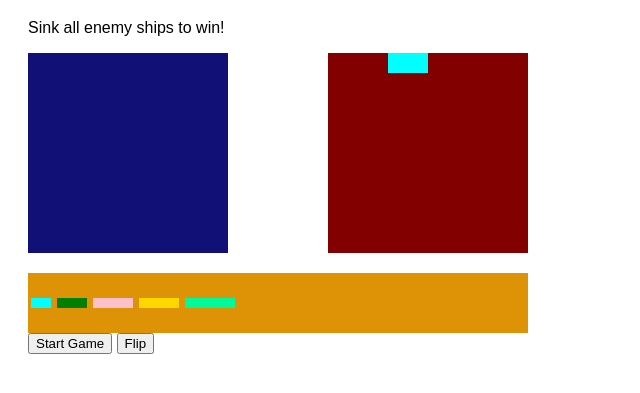
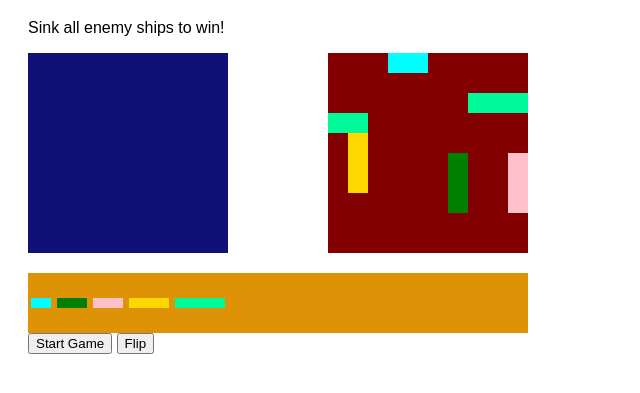
Before and after one commit to josephngjr07/battleship-js, a plain HTML site: page index.html in a window 1280 px wide. Shown: the part 89-482 px from the top of the page, without its empty margins (0-640 px from the left). Drawn offline with Linux system fonts and the light colour scheme.

Commit message:
complete random generated ships on computer (still have bugs like overflow + overlap)

```diff
--- a/css/style.css
+++ b/css/style.css
@@ -79,7 +79,7 @@ body {
 
 
 .cruiser-preview {
- width: 40px;
+ width: 30px;
  height: 10px;
  margin: 3px;
 }
--- a/js/app.js
+++ b/js/app.js
@@ -48,11 +48,14 @@ class Ship {
 
 const destroyer = new Ship('destroyer', 2)
 const submarine = new Ship('submarine', 3)
-const cruiser = new Ship('crusier', 3)
+const cruiser = new Ship('cruiser', 3)
 const battleship = new Ship('battleship', 4)
 const carrier = new Ship('carrier', 5)
 
+
+
 const ships = [destroyer, submarine, cruiser, battleship, carrier]
+
 
 //Random Generated Computer Ships
 
@@ -77,4 +80,4 @@ function addShipPiece(ship) {
     })
 }
 
-addShipPiece(destroyer)
+ships.forEach(ship => addShipPiece(ship))
```
